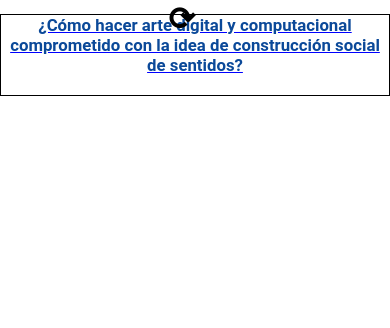
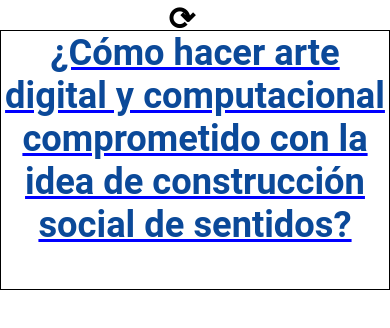
Before and after one commit to karen-pal/construccion, a plain HTML site: page index.html in a window 390 px wide. Drawn offline with Linux system fonts and the light colour scheme.

Commit message:
intentando hacer que sea responsive?

```diff
--- a/index.html
+++ b/index.html
@@ -31,7 +31,7 @@
           font-size: 3.3vw;
         text-decoration: underline  blue;   /* Subrayado rojo ondulado */
         cursor: pointer;
-          font-size: 4.3vw;
+          font-size: 4.3vh;
 
         }
         #preguntas:after {
```
